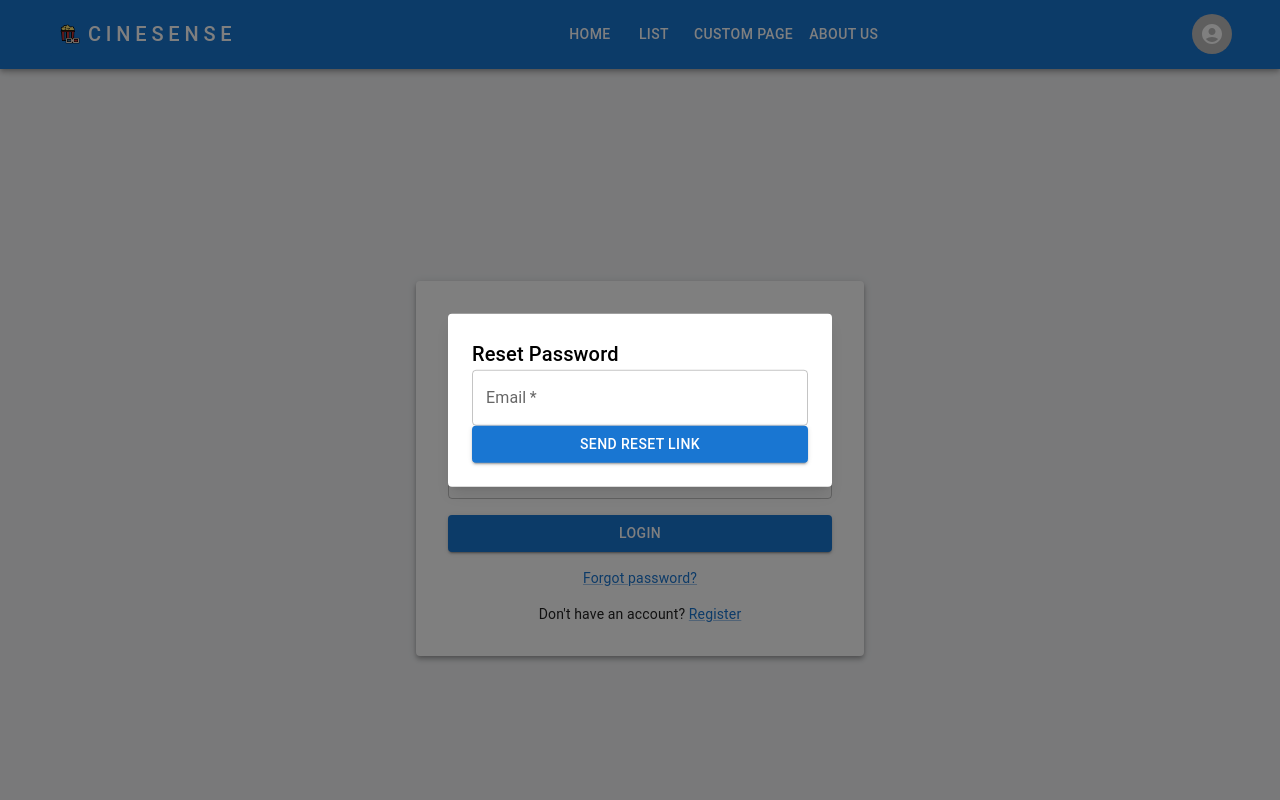
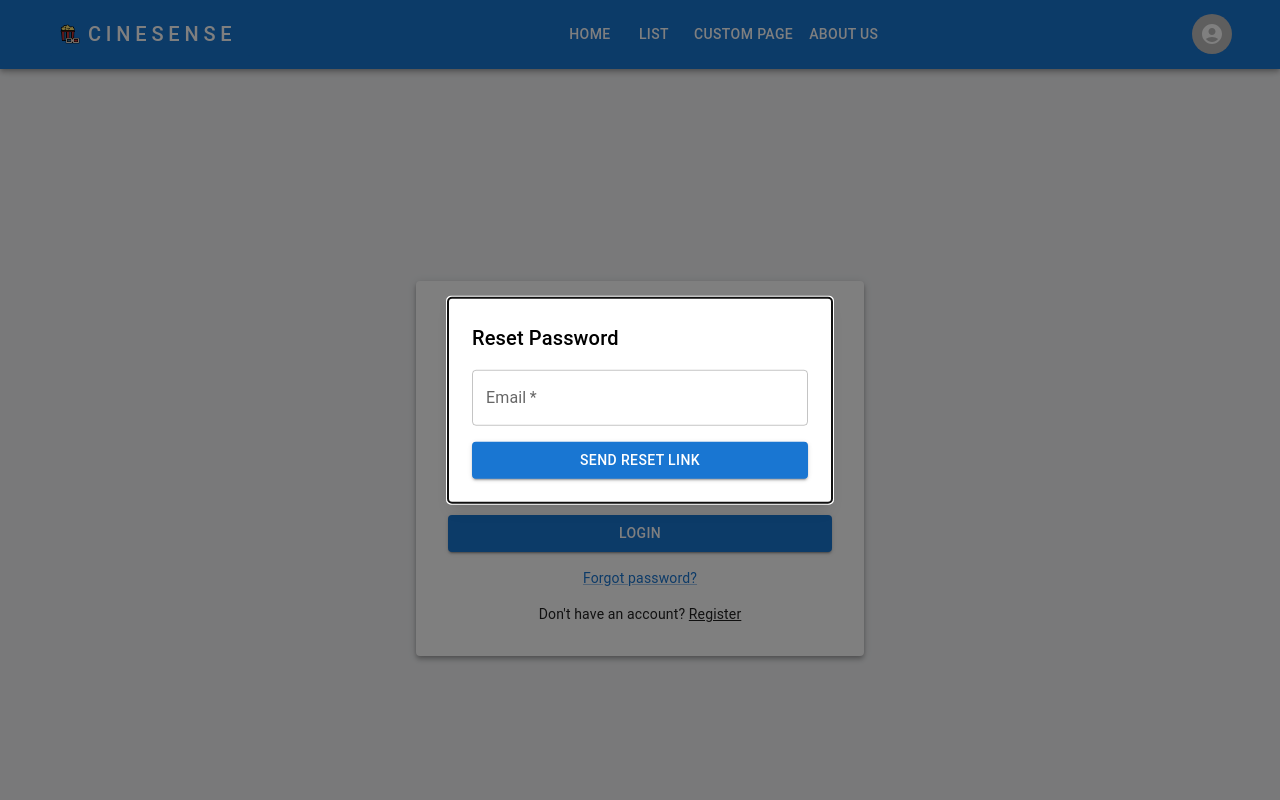
Before and after one commit to PavleDz/CineSense, a React (Vite) app: page /login in a window 1280 px wide. Both pictures are taken after a click on the link "Forgot password?". Shown: the top 800 px of the page. Built offline with nearby package versions, Linux system fonts and the light colour scheme.

Commit message:
CNSN-34 minor update to login and register pages

```diff
--- a/src/components/auth/ForgotPassword.jsx
+++ b/src/components/auth/ForgotPassword.jsx
@@ -9,7 +9,7 @@ const ForgotPasswordModal = ({
 }) => {
   return (
     <Modal open={modalOpen} onClose={handleModalClose}>
-      <Box className="p-6 bg-white absolute top-1/2 left-1/2 -translate-x-1/2 -translate-y-1/2 rounded shadow-lg w-96">
+      <Box className="p-6 bg-white absolute top-1/2 left-1/2 -translate-x-1/2 -translate-y-1/2 rounded shadow-lg w-96 flex flex-col gap-4">
         <Typography variant="h6">Reset Password</Typography>
         <TextField
           label="Email"
@@ -24,7 +24,7 @@ const ForgotPasswordModal = ({
         <Button
           variant="contained"
           color="primary"
-          className="mt-4"
+          className="pt-4"
           fullWidth
           onClick={handleResetPassword}
         >
--- a/src/components/auth/LoginForm.jsx
+++ b/src/components/auth/LoginForm.jsx
@@ -3,10 +3,13 @@ import {
   Button,
   InputAdornment,
   IconButton,
-  Link,
   Typography,
+  Link as MuiLink,
 } from "@mui/material";
 import { Visibility, VisibilityOff } from "@mui/icons-material";
+import ForgotPasswordModal from "./ForgotPassword";
+import { useState } from "react";
+import { Link } from "react-router-dom";
 
 const LoginForm = ({
   email,
@@ -16,9 +19,21 @@ const LoginForm = ({
   showPassword,
   setShowPassword,
   handleLogin,
-  handleForgotPassword,
 }) => {
+  const [modalOpen, setModalOpen] = useState(false);
+  const [resetEmail, setResetEmail] = useState("");
+
+  const handleModalOpen = () => setModalOpen(true);
+  const handleModalClose = () => setModalOpen(false);
+
+  const handleResetPassword = () => {
+    // reset logic
+    console.log("Send reset link to:", resetEmail);
+    setModalOpen(false);
+  };
+
   return (
+    <>
       <form className="flex flex-col gap-4" onSubmit={handleLogin}>
         <TextField
           label="Email"
@@ -36,7 +51,7 @@ const LoginForm = ({
           required
           value={password}
           onChange={(e) => setPassword(e.target.value)}
-        SlotProps={{
+          InputProps={{
             endAdornment: (
               <InputAdornment position="end">
                 <IconButton onClick={() => setShowPassword((prev) => !prev)}>
@@ -52,15 +67,32 @@ const LoginForm = ({
         </Button>
 
         <Typography variant="body2" className="mt-2 text-center">
-        <Link href="#" onClick={handleForgotPassword}>
+          <MuiLink
+            type="button"
+            sx={{ cursor: "pointer" }}
+            variant="body2"
+            onClick={handleModalOpen}
+          >
             Forgot password?
-        </Link>
+          </MuiLink>
         </Typography>
 
         <Typography variant="body2" className="mt-2 text-center">
-        Don&apos;t have an account? <Link href="/register">Register</Link>
+          Don't have an account?{" "}
+          <Link to="/register" style={{ textDecoration: "underline" }}>
+            Register
+          </Link>
         </Typography>
       </form>
+
+      <ForgotPasswordModal
+        modalOpen={modalOpen}
+        handleModalClose={handleModalClose}
+        resetEmail={resetEmail}
+        setResetEmail={setResetEmail}
+        handleResetPassword={handleResetPassword}
+      />
+    </>
   );
 };
 
--- a/src/pages/RegisterPage.jsx
+++ b/src/pages/RegisterPage.jsx
@@ -1,8 +1,11 @@
 import { useState } from "react";
 import axios from "axios";
 import { Paper, TextField, Typography, Button } from "@mui/material";
+import { useNavigate, Link } from "react-router-dom";
 
 const RegisterPage = () => {
+  const navigate = useNavigate();
+
   const [firstName, setFirstName] = useState("");
   const [lastName, setLastName] = useState("");
   const [email, setEmail] = useState("");
@@ -22,7 +25,6 @@ const RegisterPage = () => {
     }
 
     try {
-      // request na backend
       const response = await axios.post("...", {
         firstName,
         lastName,
@@ -30,12 +32,11 @@ const RegisterPage = () => {
         password,
       });
 
-      // Success handler
       alert(response.data.message || "Registration successful!");
-      // redirect na login ako je success
-      // navigate("/login");
+
+      // Navigate without page reload
+      navigate("/login");
     } catch (error) {
-      // error
       if (error.response) {
         alert(error.response.data.message);
       } else {
@@ -56,7 +57,7 @@ const RegisterPage = () => {
             variant="outlined"
             required
             value={firstName}
-            onChange={() => setFirstName(e.target.value)}
+            onChange={(e) => setFirstName(e.target.value)}
           />
 
           <TextField
@@ -64,7 +65,7 @@ const RegisterPage = () => {
             variant="outlined"
             required
             value={lastName}
-            onChange={() => setLastName(e.target.value)}
+            onChange={(e) => setLastName(e.target.value)}
           />
 
           <TextField
@@ -73,7 +74,7 @@ const RegisterPage = () => {
             variant="outlined"
             required
             value={email}
-            onChange={() => setEmail(e.target.value)}
+            onChange={(e) => setEmail(e.target.value)}
           />
 
           <TextField
@@ -82,7 +83,7 @@ const RegisterPage = () => {
             variant="outlined"
             required
             value={password}
-            onChange={() => setPassword(e.target.value)}
+            onChange={(e) => setPassword(e.target.value)}
           />
 
           <TextField
@@ -91,7 +92,7 @@ const RegisterPage = () => {
             variant="outlined"
             required
             value={confirmPassword}
-            onChange={() => setConfirmPassword(e.target.value)}
+            onChange={(e) => setConfirmPassword(e.target.value)}
           />
 
           <Button type="submit" variant="contained" color="primary">
@@ -100,12 +101,9 @@ const RegisterPage = () => {
 
           <Typography variant="body2" className="mt-2 text-center">
             Already have an account?{" "}
-            <a
-              href="/login"
-              style={{ textDecoration: "underline", cursor: "pointer" }}
-            >
+            <Link to="/login" style={{ textDecoration: "underline" }}>
               Login
-            </a>
+            </Link>
           </Typography>
         </form>
       </Paper>
```
Lines whose indentation alone changed are shown as unchanged.
